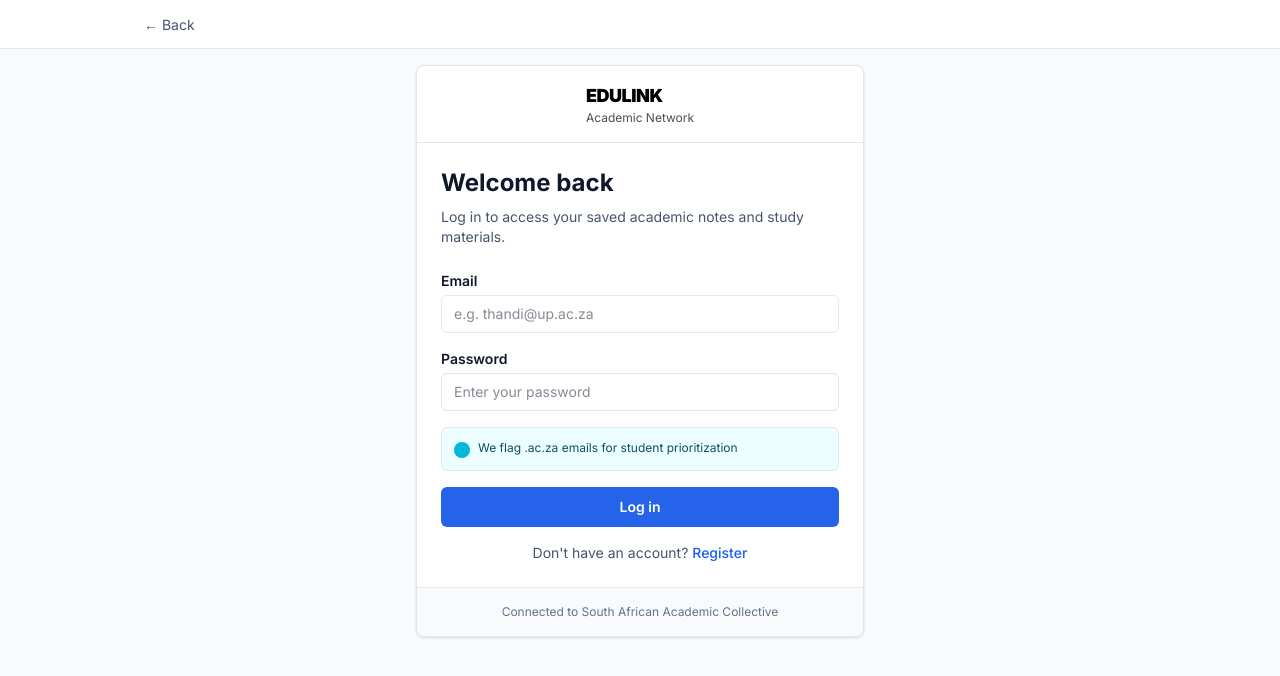
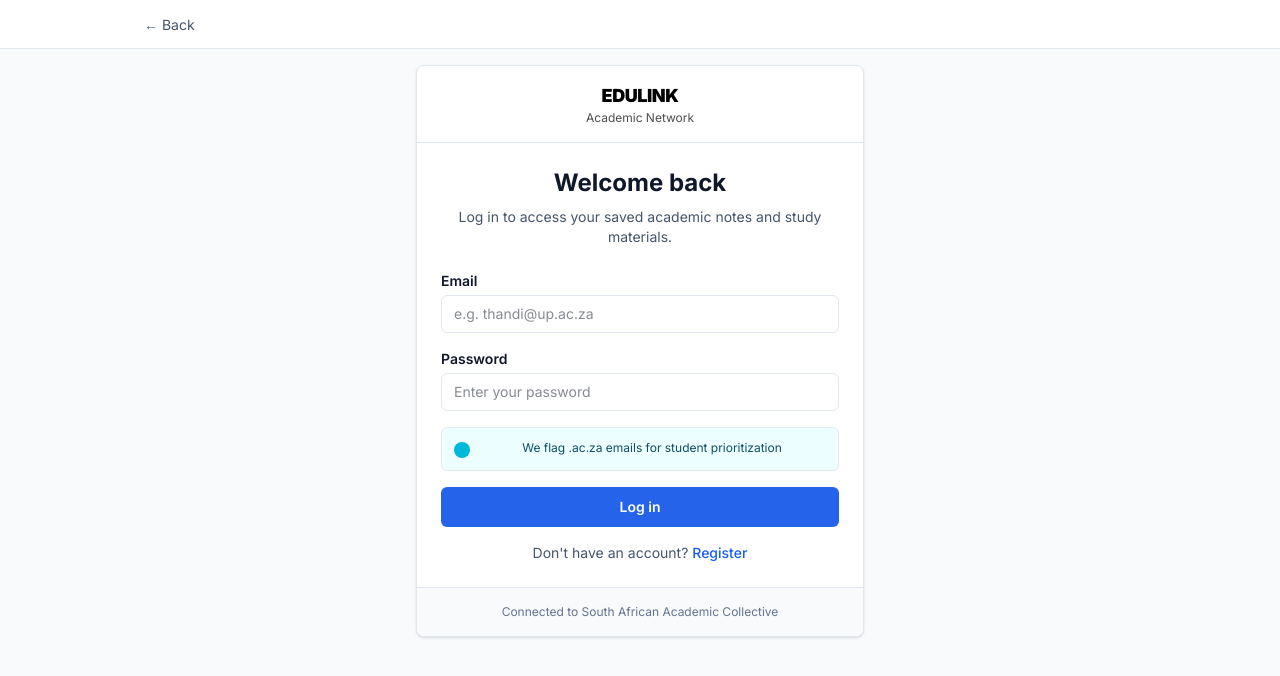
Before and after one commit to ThamiRoneo/EduLink, a Next.js app in the folder web/: page /login in a window 1280 px wide. Shown: the top 676 px of the page. Built offline with nearby package versions, Linux system fonts and the light colour scheme; no server answers.

Commit message:
Center auth headers, slogans, notice; remove duplicate signup link

```diff
--- a/web/src/app/(auth)/login/page.tsx
+++ b/web/src/app/(auth)/login/page.tsx
@@ -14,14 +14,14 @@ export default function LoginPage() {
           <div className="bg-white border border-slate-200 rounded-lg shadow-sm overflow-hidden">
             <div className="px-4 sm:px-6 py-4 border-b border-slate-200 flex items-center justify-center">
               <Link href="/" className="flex items-center gap-3">
-                <div>
+                <div className="text-center">
                   <h1 className="text-lg font-black uppercase tracking-tight text-black">EduLink</h1>
                   <p className="text-xs text-black/70">Academic Network</p>
                 </div>
               </Link>
             </div>
             <div className="p-4 sm:p-6">
-              <div className="mb-6">
+              <div className="mb-6 text-center">
                 <h2 className="text-xl sm:text-2xl font-bold text-slate-900 mb-2">Welcome back</h2>
                 <p className="text-sm text-slate-600">Log in to access your saved academic notes and study materials.</p>
               </div>
--- a/web/src/app/(auth)/register/page.tsx
+++ b/web/src/app/(auth)/register/page.tsx
@@ -16,14 +16,14 @@ export default function RegisterPage() {
           <div className="bg-white border border-slate-200 rounded-lg shadow-sm overflow-hidden">
             <div className="px-4 sm:px-6 py-4 border-b border-slate-200 flex items-center justify-center">
               <Link href="/" className="flex items-center gap-3">
-                <div>
+                <div className="text-center">
                   <h1 className="text-lg font-black uppercase tracking-tight text-black">EduLink</h1>
                   <p className="text-xs text-black/70">Academic Network</p>
                 </div>
               </Link>
             </div>
             <div className="p-4 sm:p-6">
-              <div className="mb-6">
+              <div className="mb-6 text-center">
                 <h2 className="text-xl sm:text-2xl font-bold text-slate-900 mb-1">Create an account</h2>
                 <p className="text-sm text-slate-600">Join South Africa's collective university study and resource circle.</p>
               </div>
--- a/web/src/components/auth/login-form.tsx
+++ b/web/src/components/auth/login-form.tsx
@@ -41,7 +41,7 @@ export function LoginForm() {
       </div>
       <div className="bg-cyan-50 border border-cyan-200 rounded-md p-3 flex items-start gap-2">
         <div className="w-4 h-4 mt-0.5 rounded-full bg-cyan-500 flex-shrink-0" />
-        <p className="text-xs text-cyan-900">We flag .ac.za emails for student prioritization</p>
+        <p className="text-xs text-cyan-900 text-center w-full">We flag .ac.za emails for student prioritization</p>
       </div>
       {error && <div className="text-sm text-red-600 bg-red-50 border border-red-200 rounded-md p-3">{error}</div>}
       <button type="submit" disabled={loading} className="w-full bg-primary text-white py-2.5 rounded-md text-sm font-semibold hover:bg-blue-700 disabled:opacity-50">
--- a/web/src/components/auth/register-form.tsx
+++ b/web/src/components/auth/register-form.tsx
@@ -57,7 +57,7 @@ export function RegisterForm() {
       </div>
       <div className="bg-cyan-50 border border-cyan-200 rounded-md p-3 flex items-start gap-2">
         <div className="w-4 h-4 mt-0.5 rounded-full bg-cyan-500 flex-shrink-0" />
-        <p className="text-xs text-cyan-900">.ac.za student emails are prioritized</p>
+        <p className="text-xs text-cyan-900 text-center w-full">We flag .ac.za emails for student prioritization</p>
       </div>
       {error && <div className="text-sm text-red-600 bg-red-50 border border-red-200 rounded-md p-3">{error}</div>}
       <button type="submit" disabled={loading} className="w-full bg-primary text-white py-2.5 rounded-md text-sm font-semibold hover:bg-blue-700 disabled:opacity-50">
@@ -67,10 +67,6 @@ export function RegisterForm() {
         <span className="text-slate-600">Already have an account? </span>
         <Link href="/login" className="text-blue-600 font-medium hover:underline">Log in</Link>
       </div>
-      <div className="text-center text-sm">
-        <span className="text-slate-600">Already have an account? </span>
-        <Link href="/login" className="text-blue-600 font-medium hover:underline">Log in</Link>
-      </div>
     </form>
   )
 }
```
